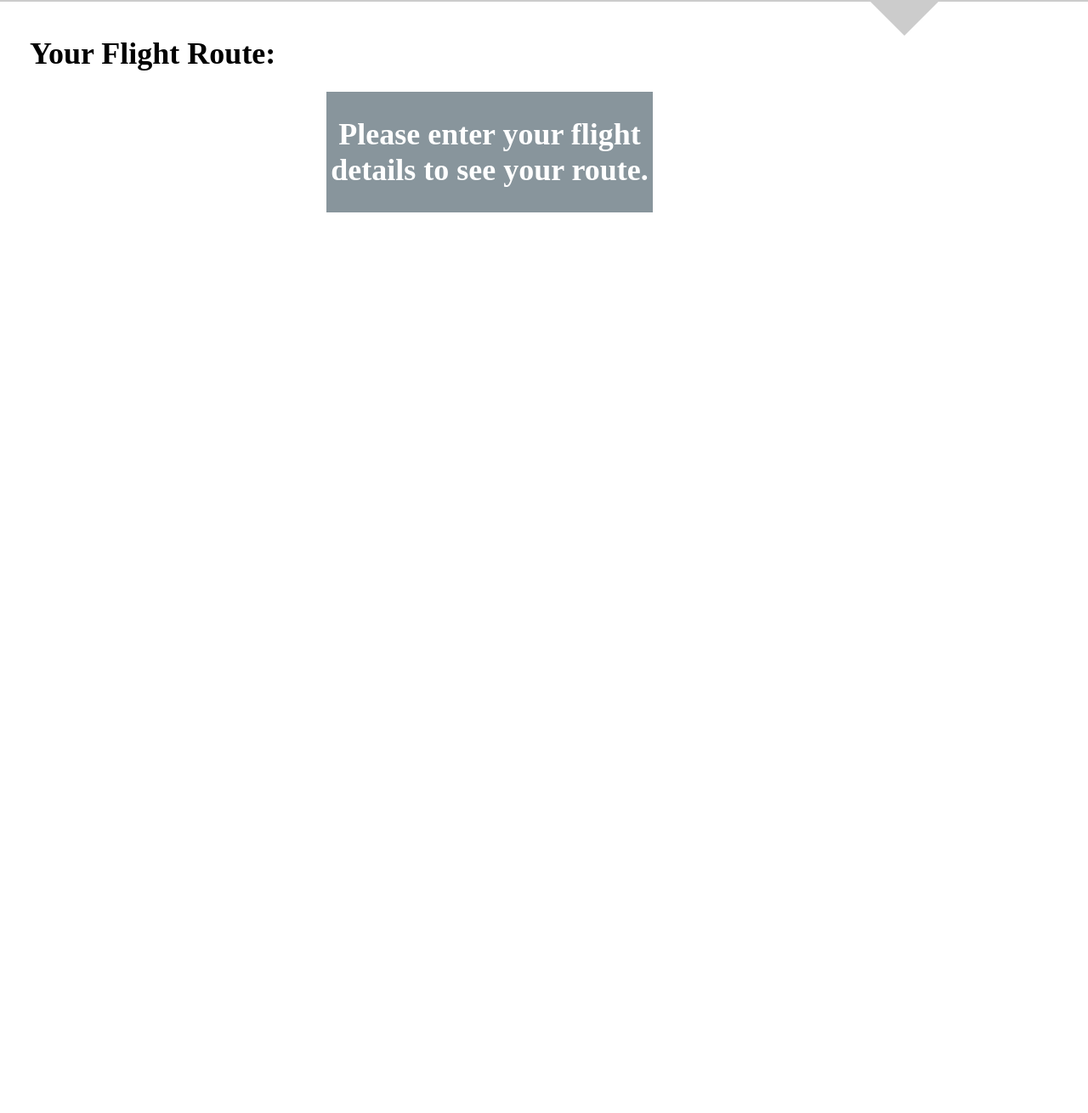
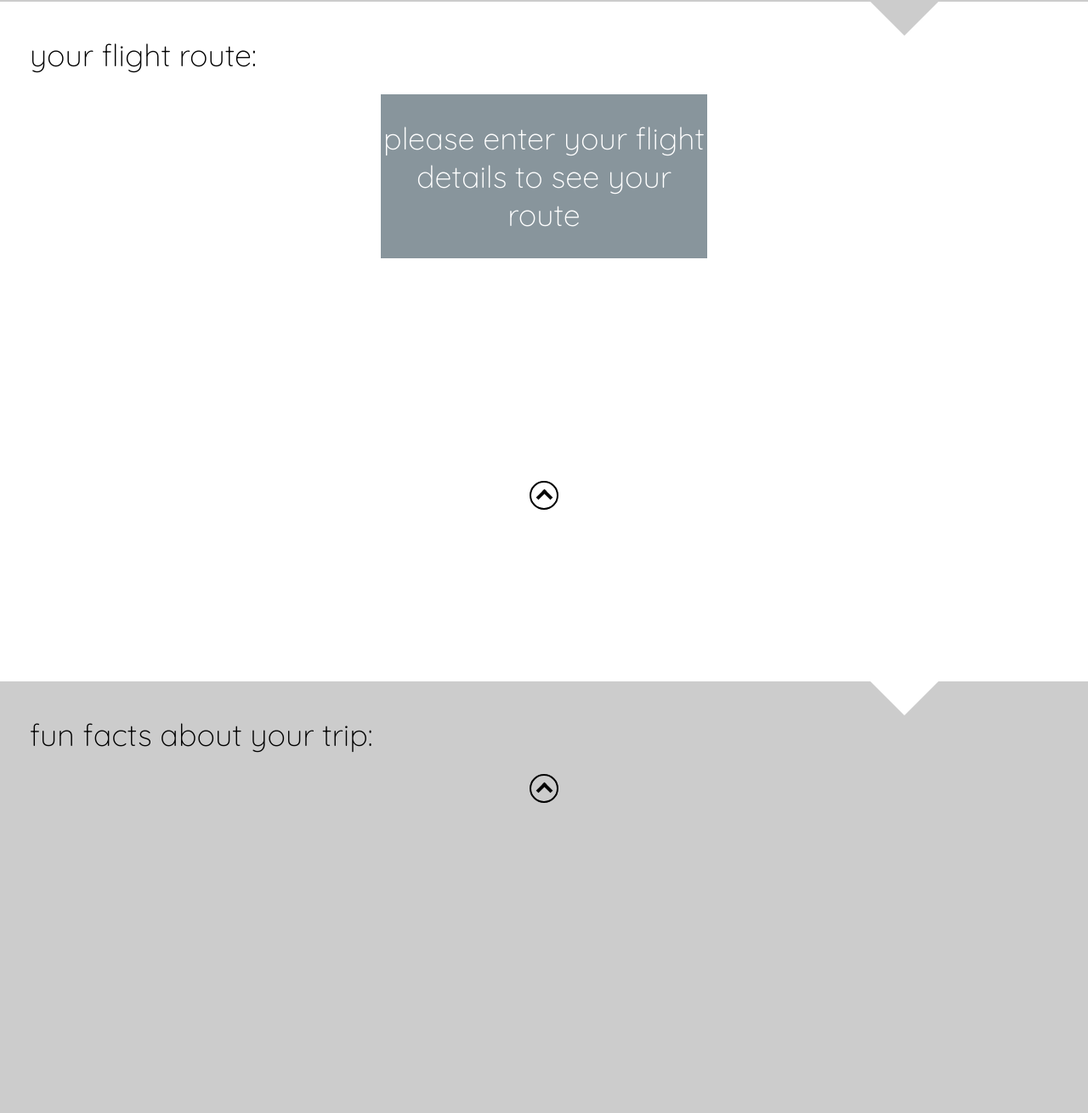
Before and after one commit to sheryllun/UpintheAir, a plain HTML site: page index.html in a window 1280 px wide. Shown: the part 808-2118 px from the top of the page at 85% size. Before the commit the page ends 1600 px from the top, so only its background shows below. Drawn offline with nearby package versions, Linux system fonts and the light colour scheme; no server answers; a web font is replaced by a local one.

Commit message:
Add another section, add back to top arrow

```diff
--- a/css/style.css
+++ b/css/style.css
@@ -4,7 +4,9 @@ html {
 
 body {
    overflow-x: hidden;
-   font: 18px 'Enriqueta';
+   font: 18px 'Quicksand';
+   font-weight: 400;
+   text-transform: lowercase;
 }
 
 .pageTop {
@@ -31,6 +33,7 @@ img {
   text-align: center;
   left: 30%;
   width: 50%;
+  border-radius: 80px;
 }
 
 #title {
@@ -42,6 +45,8 @@ img {
 
 #tagline {
   margin: 10px auto 40px auto;
+  font-weight: 400;
+  font-size: 32px;
 }
 
 #formtitle {
@@ -58,6 +63,8 @@ img {
   border: 2px solid #757575;
   padding: 5px;
   background: transparent;
+  font-family: 'Quicksand';
+  font-weight: 700;
 }
 
 #submit {
@@ -67,25 +74,23 @@ img {
   border: 2px solid black;
   background: transparent;
   border-radius: 5px;
-  margin: 10px auto;
+  margin: 20px auto 40px auto;
 }
 
 #submit:hover {
-  border: 2px solid #08A1E4;
-  color: #08A1E4;
+  border: 2px solid #008FDB;
+  color: #008FDB;
 }
-
-
 /*====================================================
 Fluffy clouds CSS!
 ====================================================*/
-
 #clouds {
   padding: 100px 0;
   background: #6DD3E7;
-  background: -webkit-linear-gradient(top, #6DD3E7 20%, #fff 70%);
-  background: linear-gradient(top, #6DD3E7 20%, #fff 70%);
-  background: -moz-linear-gradient(top, #6DD3E7 20%, #fff 70%);
+  background: -webkit-linear-gradient(top, #6DD3E7 20%, #fff 50%);
+  background: linear-gradient(top, #6DD3E7 20%, #fff 50%);
+  background: -moz-linear-gradient(top, #6DD3E7 20%, #fff 50%);
+  height: 100vh;
 }
 
 .cloud {
@@ -259,7 +264,7 @@ Start MAP portion CSS
   border-top: 10px solid #CCC;
 }
 
-.arrow {
+.decorativearrow {
   width: 0;
   height: 0;
   border-left: 40px solid transparent;
@@ -268,9 +273,10 @@ Start MAP portion CSS
   margin-left: 80%;
 }
 
-#route {
+.headingtext {
   margin-top: 0;
   padding: 0 35px;
+  font-weight: 300;
 }
 
 #tempframe {
@@ -279,7 +285,63 @@ Start MAP portion CSS
   color: white;
   width: 30%;
   text-align: center;
+  padding: 5px 0;
+  left: 35%;
+}
+
+#tempframe > h1 {
+  font-weight: 300;
+}
+
+/*=================================
+up arrow css
+=================================*/
+
+.uparrow {
+  width: 30px;
+  height: 30px;
+  border-radius: 100%;
+  border: 2px solid black;
   margin: 0 auto;
-  padding: 5px 0;
-  left: 30%;
+  position: relative;
 }
+
+.uparrow:before, .uparrow:after {
+  content: '';
+  position: absolute;
+  border: 2px solid black;
+  top: 7px;
+  height: 10px;
+}
+
+.uparrow:before {
+  transform: rotateZ(45deg);
+  -webkit-transform: rotateZ(45deg);
+  -moz-transform: rotateZ(45deg);
+  -o-transform: rotateZ(45deg);
+  left: 10px;
+}
+
+.uparrow:after {
+  transform: rotateZ(-45deg);
+  -webkit-transform: rotateZ(-45deg);
+  -moz-transform: rotateZ(-45deg);
+  -o-transform: rotateZ(-45deg);
+  left: 17px;
+}
+
+.uparrow:hover, .uparrow:hover:before, .uparrow:hover:after {
+  border-color: #008FDB;
+}
+
+/*=================================
+Facts portion CSS
+=================================*/
+#facts {
+  height: 100vh;
+  background-color: #CCC;
+}
+
+.white {
+  border-top-color: white;
+}
--- a/index.html
+++ b/index.html
@@ -3,9 +3,9 @@
 <head>
   <meta charset="UTF-8">
   <meta name="viewport" content="width=device-width, user-scalable=no, initial-scale=1.0, maximum-scale=1.0, minimum-scale=1.0">
-  <title>Up In The Air: A Flight Visualizer</title>
+  <title>Up In The Air: Flight Path Visualizer</title>
   <link rel="stylesheet" href="css/normalize.css">
-  <link href='http://fonts.googleapis.com/css?family=Enriqueta' rel='stylesheet' type='text/css'>
+  <link href='http://fonts.googleapis.com/css?family=Quicksand:300,400,700' rel='stylesheet' type='text/css'>
   <link href='http://fonts.googleapis.com/css?family=Poiret+One' rel='stylesheet' type='text/css'>
   <link rel="stylesheet" href="css/style.css">
 </head>
@@ -26,16 +26,16 @@
 
     <div id="welcome">
       <h1 id="title">Up in the Air</h1>
-      <h2 id="tagline">A Flight Visualizer</h2>
+      <h2 id="tagline">Flight Path Visualizer</h2>
 
       <form id="flightform">
       <h2 id="formtitle">Enter your flight information:</h2>
         <div>
-          <label for="depart">Departure Airport:</label>
+          <label for="depart">departure airport:</label>
           <input class="inputBox" id="depart" name="depart" type="text"placeholder="e.g. SFO" maxlength="3">
         </div>
         <div>
-          <label for="arrive">Arrival Airport:</label>
+          <label for="arrive">arrival airport:</label>
           <input class="inputBox" type="text" name="arrive" id="arrive" placeholder="e.g. JFK" maxlength="3">
         </div>
         <input id="submit" type="submit" value="Submit">
@@ -45,11 +45,11 @@
 
   <div id="map">
     <div class="heading">
-    <div class="arrow"></div>
-      <h1 id="route">Your Flight Route:</h1>
+    <div class="decorativearrow"></div>
+      <h1 class="headingtext">Your Flight Route:</h1>
     </div>
     <div id="tempframe">
-      <h1>Please enter your flight details to see your route.</h1>
+      <h1>Please enter your flight details to see your route</h1>
     </div>
     <div class="overlay" onClick="style.pointerEvents='none'"></div>
     <iframe
@@ -57,7 +57,17 @@
       height="450"
       frameborder="0" style="border:0">
     </iframe>
+    <div class="uparrow"></div>
   </div>
+
+  <div id="facts">
+    <div class="heading white">
+      <div class="decorativearrow white"></div>
+      <h1 class="headingtext">Fun Facts about your trip:</h1>
+    </div>
+    <div class="uparrow"></div>
+  </div>
+
   <script type="text/javascript" src="js/jquery.js"></script>
   <script type="text/javascript" src="js/jquery-scrollto.js"></script>
   <script type="text/javascript" src="js/main.js"></script>
--- a/js/main.js
+++ b/js/main.js
@@ -28,3 +28,7 @@ function queryTravel() {
   $('iframe').attr('src', mapsURL);
   $('#map').ScrollTo();
 }
+
+$('.uparrow').click(function() {
+  $('.pageTop').ScrollTo();
+});
```
